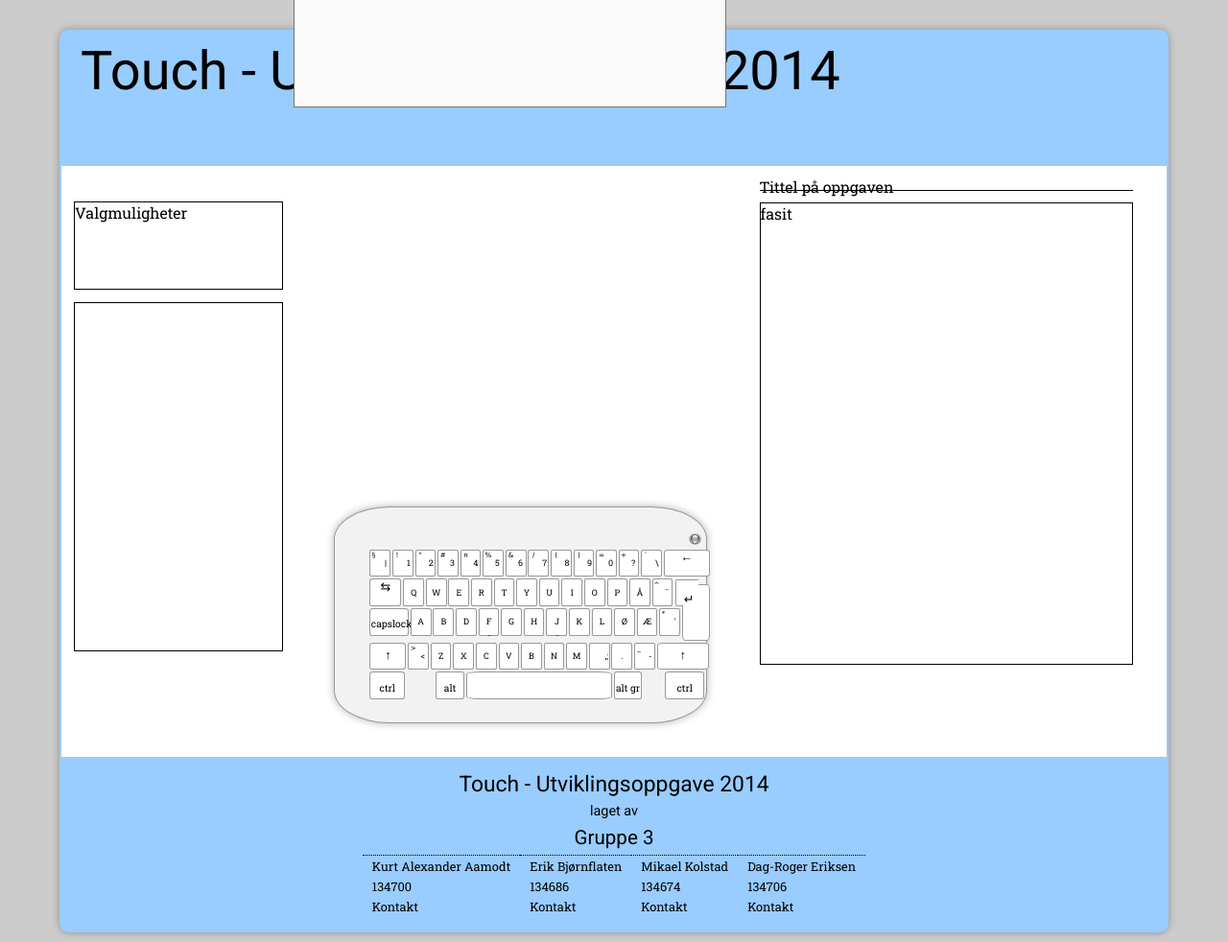
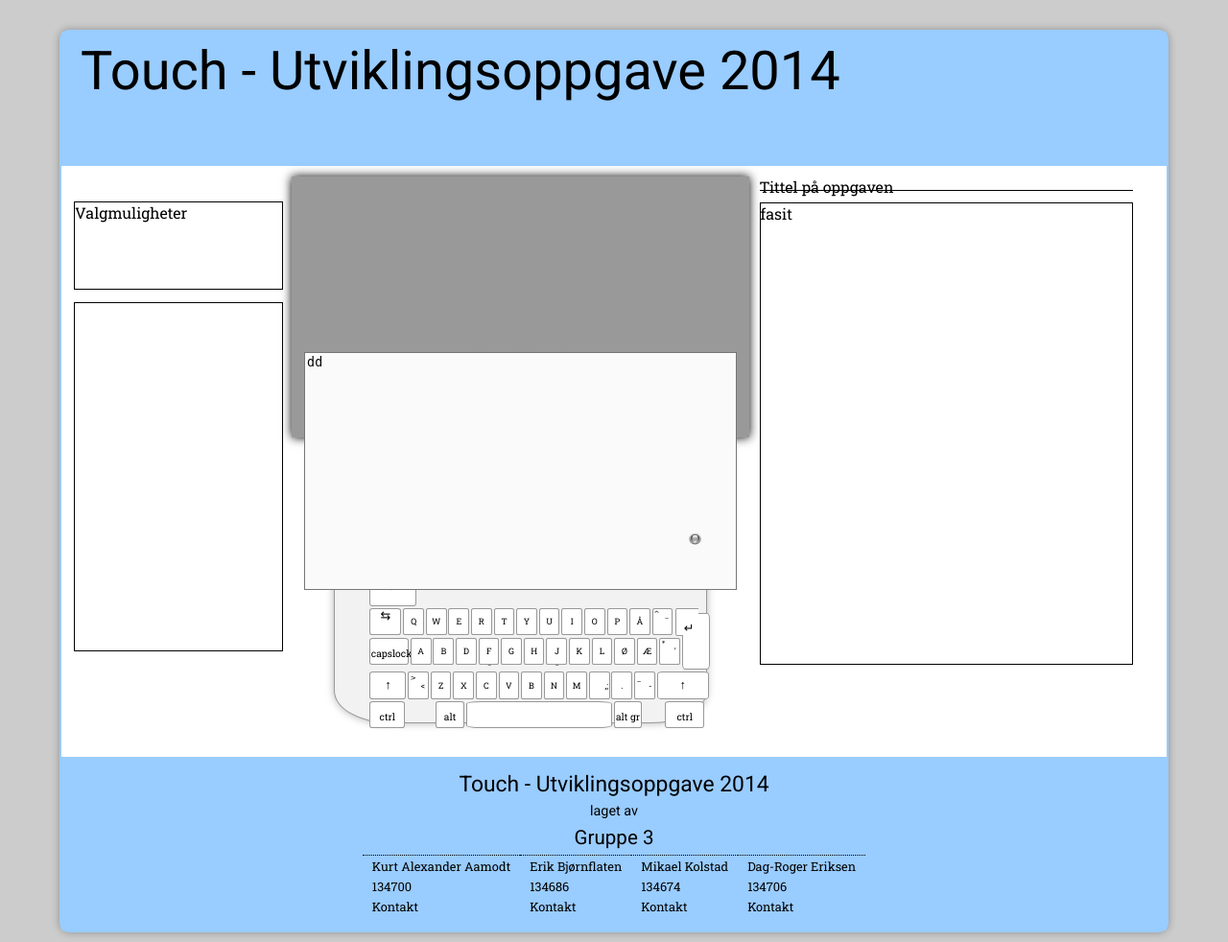
Before and after one commit to ekkodill/jalla, a PHP site: page /skriv.php in a window 1280 px wide. Shown: the whole page at 96% size. Run offline with PHP 8.4, Linux system fonts and the light colour scheme.

Commit message:
En liten test

```diff
--- a/skriv.php
+++ b/skriv.php
@@ -20,17 +20,20 @@
            <div class="uboliste"></div>
 
            </div>
-           <textarea class="opgtekst" resize: none;>dd</textarea>
+
 
 <div class="bfright">
     <div class="oppgavetittel">Tittel på oppgaven</div>
 <div class="fasit">fasit</div>
 </div>
+<div class="opgtextramme"><div class="tvbein">A</div><textarea class="opgtekst" resize: none;>dd</textarea></div>
             <div id="container">
+
                 <ul id="keyboard">
                     <li class="capsen lastitem"><br><img src="img/capsoff.png" width="12.5" height="12.5" alt="capslock er av"></li>
                     <li hidden class="caps"id="capslock"><img src="img/capson.png" width="12.5" height="12.5" alt="capslock er på"></li>
                     <br><br>
+                    <img class="keylogo"src="img/logo_forslag.png" height="40" width="40">
                     <li class="tegn"id="220"><span class="off">|</span><span class="on">§</span></li>
                     <li class="tegn"id="49"><span class="off">1</span><span class="on">!</span></li>
                     <li class="tegn"id="50"><span class="off">2</span><span class="on">"</span></li>
@@ -94,7 +97,6 @@
                     <li class="ctrlr"id="rctrl">ctrl</li>
                 </ul>
             </div>
-
             </section>
   <?php include_once('design/footer.php'); ?>
     </div>
```
